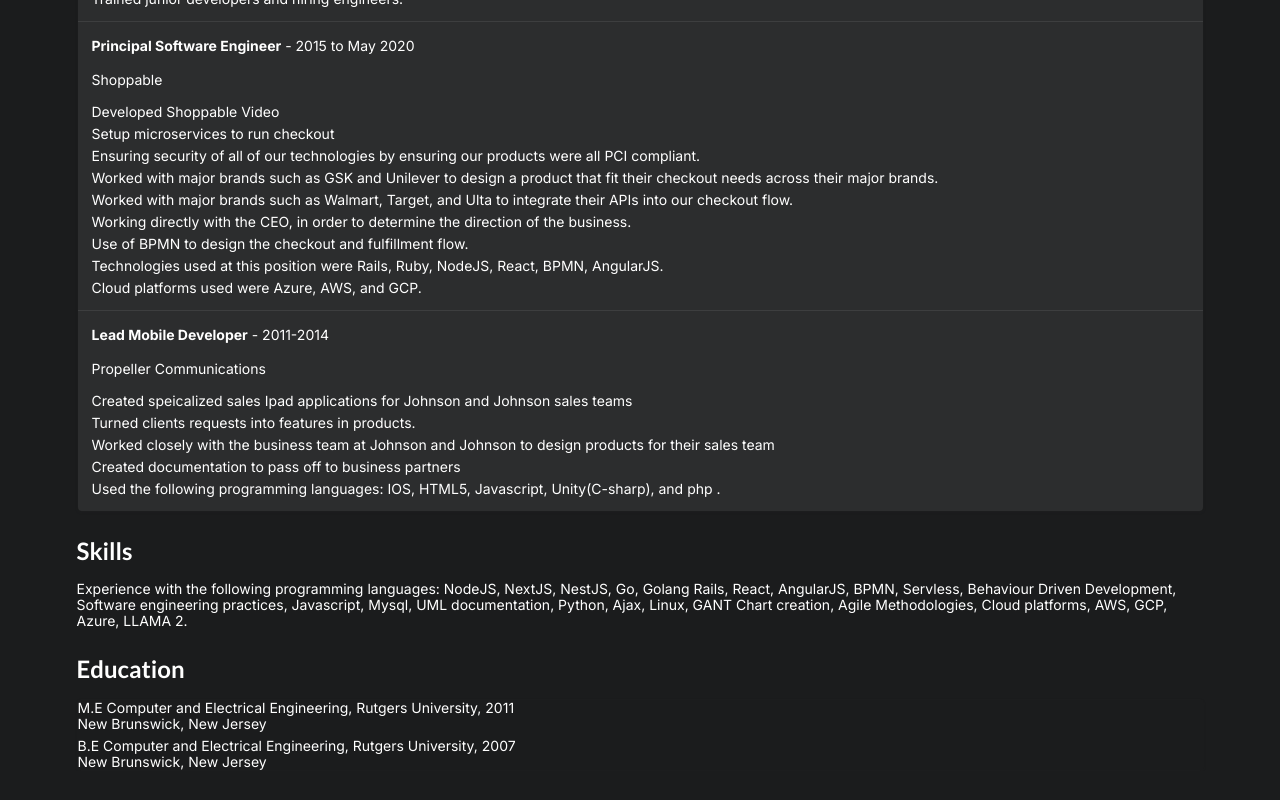
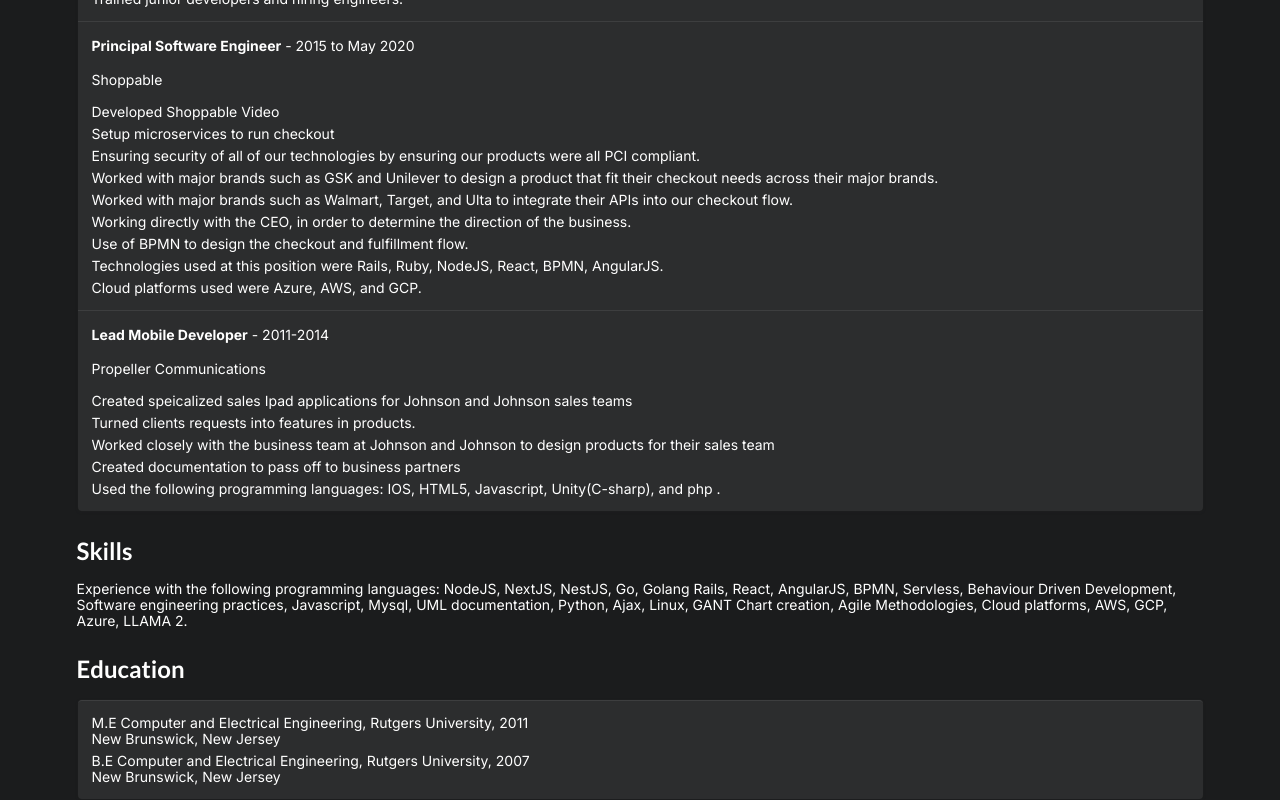
Before and after one commit to BradfordRodgersFarmer/CortexPrimeAI, a Next.js app: page /resume in a window 1280 px wide. Shown: the part 588-1388 px from the top of the page. Before the commit the page ends 1359 px from the top, so only its background shows below. Built offline with nearby package versions, Linux system fonts and the light colour scheme.

Commit message:
fix: adding segment

```diff
--- a/app/resume/page.tsx
+++ b/app/resume/page.tsx
@@ -134,7 +134,7 @@
                 </div>
                 <h2 className="ui header">Education</h2>
                 <div className="ui segments">
-                    <div className="segment">
+                    <div className="ui segment">
                         <div className="ui list">
                             <div className="item">
                                 M.E Computer and Electrical Engineering, Rutgers University, 2011<br/>
```
